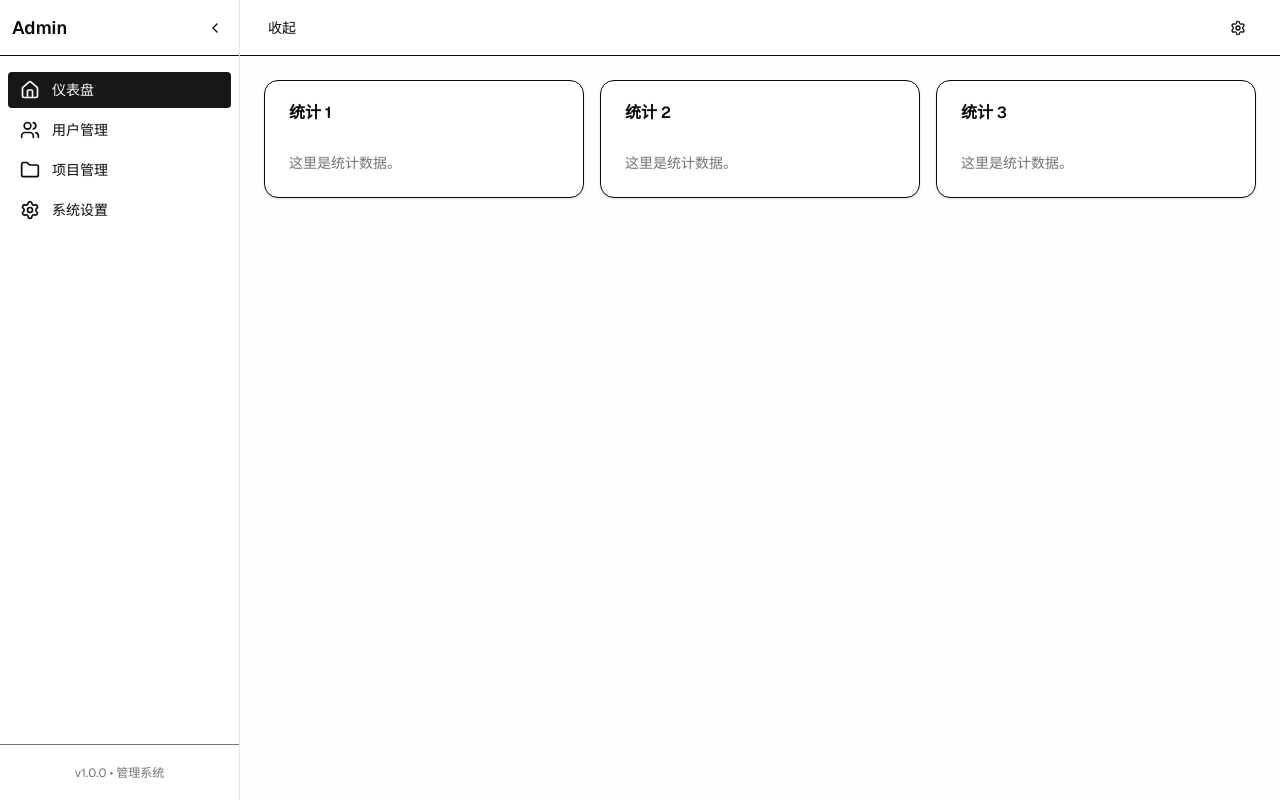
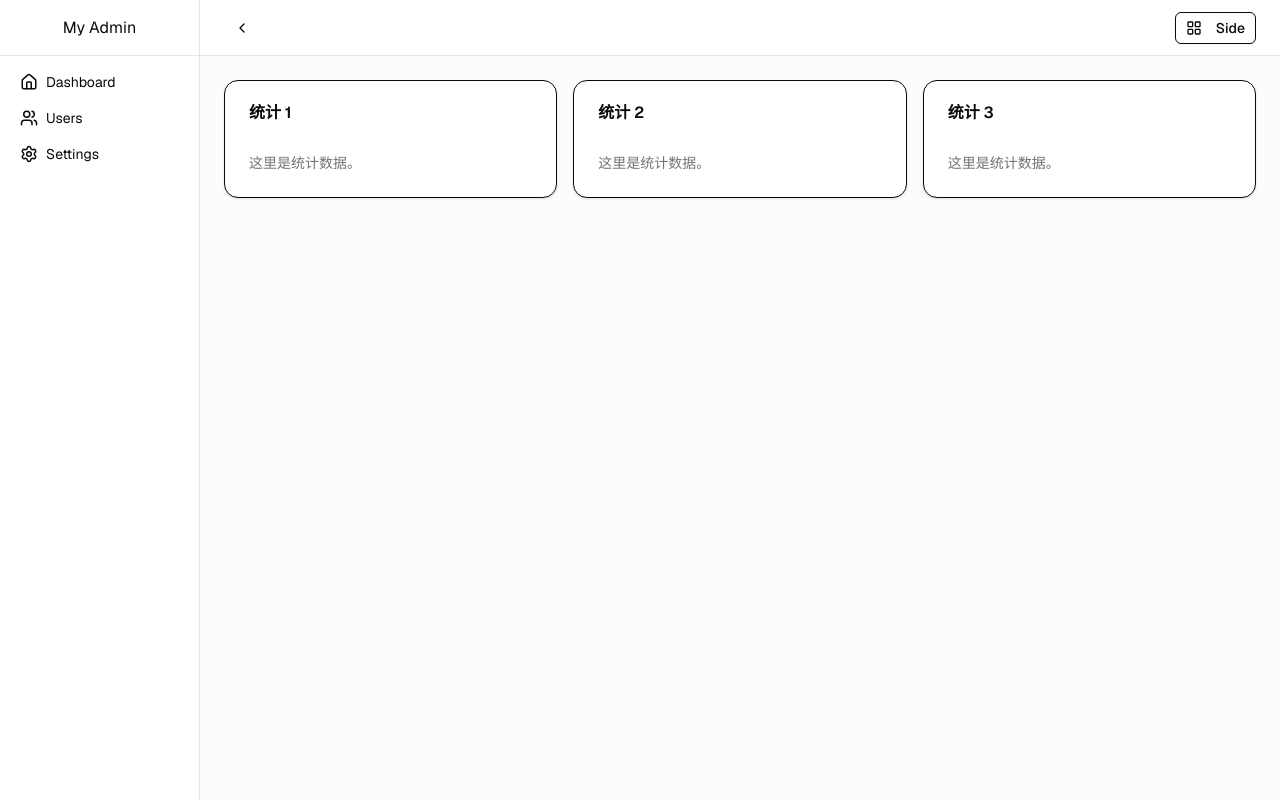
Before and after one commit to 3786329149/monorepo-next, a Next.js app in the folder apps/admin/: page / in a window 1280 px wide. Built offline with nearby package versions, Linux system fonts and the light colour scheme.

Commit message:
feat: 完善三种布局切换

```diff
--- a/apps/admin/app/(dashboard)/layout.tsx
+++ b/apps/admin/app/(dashboard)/layout.tsx
@@ -1,23 +1,25 @@
 "use client";
 
-import { useLayoutStore } from "#/store/useLayoutStore";
-import LayoutSide from "#/components/layout/layout-side";
-import LayoutTop from "#/components/layout/layout-top";
-import LayoutMix from "#/components/layout/layout-mix";
+// import { useLayoutStore } from "#/store/useLayoutStore";
+// import LayoutSide from "#/components/layout/layout-side";
+// import LayoutTop from "#/components/layout/layout-top";
+// import LayoutMix from "#/components/layout/layout-mix";
+import Layout from "#/components/layout/layout";
 
 export default function DashboardLayout({
   children,
 }: {
   children: React.ReactNode;
 }) {
-  const layout = useLayoutStore((s) => s.layout);
+  return <Layout>{children}</Layout>;
+  // const layout = useLayoutStore((s) => s.layout);
 
-  switch (layout) {
-    case "top":
-      return <LayoutTop>{children}</LayoutTop>;
-    case "mix":
-      return <LayoutMix>{children}</LayoutMix>;
-    default:
-      return <LayoutSide>{children}</LayoutSide>;
-  }
+  // switch (layout) {
+  //   case "top":
+  //     return <LayoutTop>{children}</LayoutTop>;
+  //   case "mix":
+  //     return <LayoutMix>{children}</LayoutMix>;
+  //   default:
+  //     return <LayoutSide>{children}</LayoutSide>;
+  // }
 }
--- a/apps/admin/components/Sidebar.tsx
+++ b/apps/admin/components/Sidebar.tsx
@@ -1,119 +1,87 @@
 "use client";
 
+import { useLayoutStore } from "#/store/useLayoutStore";
+import { cn } from "@repo/shadcn/lib/utils";
+import { Home, Users, Settings } from "lucide-react";
 import Link from "next/link";
-import { usePathname } from "next/navigation";
-import { ChevronLeft, ChevronRight } from "lucide-react";
 
-import { menuItems } from "#/mock/menu";
-import { useLayoutStore } from "#/store/useLayoutStore";
+const HEADER_HEIGHT = 56;
+const SIDEBAR_WIDTH = 200;
+const SIDEBAR_COLLAPSED = 64;
 
-import { cn } from "@repo/shadcn/lib/utils";
-// import { ScrollArea } from "@repo/shadcn/components/ui/scroll-area";
+interface SidebarProps {
+  mix?: boolean;
+  // children?: React.ReactNode;
+}
 
-export default function Sidebar() {
-  const pathname = usePathname();
-  const { layout, collapsed, toggleCollapse } = useLayoutStore();
+export default function Sidebar({ mix }: SidebarProps) {
+  const { collapsed, mode } = useLayoutStore();
 
-  // 在 top 布局下不显示侧边栏
-  if (layout === "top") return null;
-
-  // 根据布局决定默认展开宽度（你可以自行调整）
-  const expandedWidth = layout === "mix" ? 200 : 240;
-  const collapsedWidth = 72;
-
-  // return (
-  //   <aside
-  //     className={cn(
-  //       "fixed left-0 top-0 h-full bg-background border-r border-border transition-all duration-300 shadow-sm",
-  //       collapsed ? "w-[64px]" : "w-[240px]"
-  //     )}
-  //   >
-  //     <div className="h-16 flex items-center justify-center font-bold text-xl border-b">
-  //       My Admin
-  //     </div>
-  //     <ScrollArea className="flex-1">
-  //       <nav className="p-4 space-y-1">
-  //         {menuItems.map(({ href, label, icon: Icon }) => (
-  //           <Link
-  //             key={href}
-  //             href={href}
-  //             className={cn(
-  //               "flex items-center gap-2 rounded-lg px-3 py-2 text-sm font-medium transition-colors",
-  //               pathname === href
-  //                 ? "bg-primary text-primary-foreground"
-  //                 : "hover:bg-accent hover:text-accent-foreground"
-  //             )}
-  //           >
-  //             <Icon className="h-4 w-4" />
-  //             {label}
-  //           </Link>
-  //         ))}
-  //       </nav>
-  //     </ScrollArea>
-  //   </aside>
-  // );
+  const menus = mix
+    ? [
+        {
+          key: "overview",
+          label: "Overview",
+          icon: Home,
+          href: "/dashboard/overview",
+        },
+        {
+          key: "reports",
+          label: "Reports",
+          icon: Users,
+          href: "/dashboard/reports",
+        },
+      ]
+    : [
+        {
+          key: "dashboard",
+          label: "Dashboard",
+          icon: Home,
+          href: "/dashboard",
+        },
+        { key: "users", label: "Users", icon: Users, href: "/users" },
+        {
+          key: "settings",
+          label: "Settings",
+          icon: Settings,
+          href: "/settings",
+        },
+      ];
+  const base =
+    "fixed left-0 border-r border-border bg-background overflow-hidden transition-[width] duration-300 ease-in-out";
+  const layout = mix
+    ? `top-[${HEADER_HEIGHT}px] h-[calc(100vh-${HEADER_HEIGHT}px)]`
+    : "top-0 h-screen";
+  const width = collapsed
+    ? `w-[${SIDEBAR_COLLAPSED}px]`
+    : `w-[${SIDEBAR_WIDTH}px]`;
 
   return (
-    <aside
-      aria-label="sidebar"
-      className={cn(
-        "fixed left-0 top-0 h-screen bg-background border-r border-border transition-all duration-300 flex flex-col z-40",
-        collapsed ? `w-[${collapsedWidth}px]` : `w-[${expandedWidth}px]`
+    <aside className={cn(base, layout, width)}>
+      {mode === "side" && (
+        <div className="h-[56px] flex items-center justify-center border-b border-border">
+          {collapsed ? "🌀" : "My Admin"}
+        </div>
       )}
-      style={{
-        width: collapsed ? `${collapsedWidth}px` : `${expandedWidth}px`,
-      }}
-    >
-      {/* header: logo + collapse button */}
-      <div className="flex items-center justify-between h-14 px-3 border-b">
-        {!collapsed ? (
-          <div className="text-lg font-semibold">Admin</div>
-        ) : (
-          <div className="text-lg font-semibold">A</div>
-        )}
 
-        <button
-          aria-label="toggle-collapse"
-          onClick={toggleCollapse}
-          className="p-1 rounded hover:bg-muted transition"
-        >
-          {collapsed ? (
-            <ChevronRight className="w-4 h-4" />
-          ) : (
-            <ChevronLeft className="w-4 h-4" />
-          )}
-        </button>
-      </div>
-
-      {/* nav */}
-      <nav className="flex-1 overflow-auto px-2 py-4 space-y-1">
-        {menuItems.map((item) => {
-          const active = pathname === item.href;
+      <nav className="flex flex-col p-2">
+        {menus.map((item) => {
+          const Icon = item.icon;
           return (
             <Link
-              key={item.href}
+              key={item.key}
               href={item.href}
               className={cn(
-                "flex items-center gap-3 px-3 py-2 rounded hover:bg-accent transition-colors",
-                active
-                  ? "bg-primary text-primary-foreground"
-                  : "text-foreground"
+                "flex items-center rounded-md px-3 py-2 text-sm hover:bg-muted transition-all",
+                collapsed ? "justify-center" : "gap-2"
               )}
-              style={{
-                justifyContent: collapsed ? "center" : "flex-start",
-              }}
             >
-              <item.icon className="w-5 h-5 flex-shrink-0" />
-              {!collapsed && <span className="text-sm">{item.label}</span>}
+              <Icon size={18} />
+              {!collapsed && <span>{item.label}</span>}
             </Link>
           );
         })}
       </nav>
-
-      {/* footer 可放用户信息或版本 */}
-      <div className="h-14 flex items-center justify-center border-t text-xs text-muted-foreground">
-        {!collapsed ? "v1.0.0 • 管理系统" : "v1.0"}
-      </div>
     </aside>
   );
 }
--- a/apps/admin/components/Topbar.tsx
+++ b/apps/admin/components/Topbar.tsx
@@ -1,95 +1,69 @@
 "use client";
 
+import { Button } from "@repo/shadcn/components/ui/button";
+import { useLayoutStore } from "#/store/useLayoutStore";
+import { cn } from "@repo/shadcn/lib/utils";
+import { ChevronLeft, ChevronRight, LayoutGrid } from "lucide-react";
 import Link from "next/link";
-import { usePathname } from "next/navigation";
-import { useState } from "react";
-import { Menu, Settings, Moon, Sun } from "lucide-react";
 
-import { Button } from "@repo/shadcn/components/ui/button";
-import { cn } from "@repo/shadcn/lib/utils";
+interface TopbarProps {
+  variant: "side" | "top" | "mix";
+}
 
-import { menuItems } from "#/mock/menu";
-import { useLayoutStore } from "#/store/useLayoutStore";
+const menuItems = [
+  { key: "dashboard", label: "Dashboard", href: "/dashboard" },
+  { key: "users", label: "Users", href: "/users" },
+  { key: "settings", label: "Settings", href: "/settings" },
+];
 
-import SettingDrawer from "./layout/setting-drawer";
+export default function Topbar({ variant }: TopbarProps) {
+  const { collapsed, toggleCollapse, mode, setMode } = useLayoutStore();
 
-export default function Topbar() {
-  const pathname = usePathname();
-  const { layout, collapsed, setLayout, toggleCollapse } = useLayoutStore();
-
-  const [openDrawer, setOpenDrawer] = useState(false);
-
-  // 计算左侧 margin（右侧主区的偏移），只在右侧容器使用此值
-  // 这里不做样式处理，Topbar 本身占满容器宽度
   return (
     <header
       className={cn(
-        "flex items-center justify-between h-14 px-6 border-b bg-background z-30",
-        // Topbar 固定在顶部（按需）
-        "sticky top-0"
+        "h-[56px] border-b border-border bg-background flex items-center justify-between px-6 sticky top-0 z-40",
+        variant === "top" && "shadow-sm"
       )}
     >
       <div className="flex items-center gap-4">
-        {/* 布局切换快捷按钮（演示） */}
-
-        {/* 仅在 side/mix 显示 折叠控件（演示里也放出来） */}
-        {layout !== "top" && (
+        {variant === "side" && (
           <Button variant="ghost" size="icon" onClick={toggleCollapse}>
-            {collapsed ? "展开" : "收起"}
+            {collapsed ? <ChevronRight size={18} /> : <ChevronLeft size={18} />}
           </Button>
         )}
 
-        {/* <div className="flex items-center gap-2">
-          <Button
-            variant={layout === "side" ? "default" : "outline"}
-            size="sm"
-            onClick={() => setLayout("side")}
-          >
-            侧边
-          </Button>
-          <Button
-            variant={layout === "top" ? "default" : "outline"}
-            size="sm"
-            onClick={() => setLayout("top")}
-          >
-            顶部
-          </Button>
-          <Button
-            variant={layout === "mix" ? "default" : "outline"}
-            size="sm"
-            onClick={() => setLayout("mix")}
-          >
-            混合
-          </Button>
-
-        </div> */}
-
-        {/* 如果是 top 或 mix，显示顶部主导航 */}
-        {layout !== "side" && (
-          <nav className="flex items-center gap-4 ml-6">
-            {menuItems.map((m) => (
-              <Link
-                key={m.href}
-                href={m.href}
-                className={cn(
-                  "text-sm font-medium hover:text-primary transition-colors",
-                  pathname === m.href ? "text-primary" : "text-foreground"
-                )}
-              >
-                {m.label}
-              </Link>
-            ))}
-          </nav>
+        {variant !== "side" && (
+          <>
+            <span>🌀</span> <span>My Admin</span>
+            <nav className="flex items-center gap-4">
+              {menuItems.map((item) => (
+                <Link
+                  key={item.key}
+                  href={item.href}
+                  className="text-sm font-medium text-muted-foreground hover:text-foreground transition-colors"
+                >
+                  {item.label}
+                </Link>
+              ))}
+            </nav>
+          </>
         )}
       </div>
 
-      <div className="flex items-center gap-3">
-        <Button variant="ghost" size="icon" onClick={() => setOpenDrawer(true)}>
-          <Settings className="h-5 w-5" />
+      <div className="flex items-center gap-2">
+        {/* 布局切换按钮 */}
+        <Button
+          variant="outline"
+          size="sm"
+          onClick={() =>
+            setMode(mode === "side" ? "top" : mode === "top" ? "mix" : "side")
+          }
+        >
+          <LayoutGrid size={16} className="mr-2" />
+          {mode === "side" ? "Side" : mode === "top" ? "Top" : "Mix"}
         </Button>
       </div>
-
-      <SettingDrawer open={openDrawer} onOpenChange={setOpenDrawer} />
     </header>
   );
 }
--- a/apps/admin/components/layout/layout-side.tsx
+++ b/apps/admin/components/layout/layout-side.tsx
@@ -1,32 +1,73 @@
 "use client";
 
+import { useLayoutStore } from "#/store/useLayoutStore";
 import { cn } from "@repo/shadcn/lib/utils";
+import { Home, Users, Settings } from "lucide-react";
+import Link from "next/link";
 
-import { useLayoutStore } from "#/store/useLayoutStore";
-import Sidebar from "../Sidebar";
-import Topbar from "../Topbar";
+interface SidebarProps {
+  mix?: boolean;
+}
 
-export default function LayoutSide({
-  children,
-}: {
-  children: React.ReactNode;
-}) {
+export default function Sidebar({ mix }: SidebarProps) {
   const { collapsed } = useLayoutStore();
-  const expandedWidth = 240;
-  const collapsedWidth = 72;
 
-  const leftMargin = collapsed ? collapsedWidth : expandedWidth;
+  const menus = mix
+    ? [
+        {
+          key: "overview",
+          label: "Overview",
+          icon: Home,
+          href: "/dashboard/overview",
+        },
+        {
+          key: "reports",
+          label: "Reports",
+          icon: Users,
+          href: "/dashboard/reports",
+        },
+      ]
+    : [
+        {
+          key: "dashboard",
+          label: "Dashboard",
+          icon: Home,
+          href: "/dashboard",
+        },
+        { key: "users", label: "Users", icon: Users, href: "/users" },
+        {
+          key: "settings",
+          label: "Settings",
+          icon: Settings,
+          href: "/settings",
+        },
+      ];
 
   return (
-    <div className="flex h-screen bg-muted/10">
-      <Sidebar />
-      <div
-        className={cn("flex-1 flex flex-col transition-all duration-300")}
-        style={{ marginLeft: `${leftMargin}px` }}
-      >
-        <Topbar />
-        <main className="flex-1 overflow-auto p-6">{children}</main>
-      </div>
-    </div>
+    <aside
+      className={cn(
+        "fixed left-0 top-[56px] h-[calc(100vh-56px)] border-r border-border bg-background transition-all duration-300 overflow-y-auto",
+        collapsed ? "w-[64px]" : "w-[200px]"
+      )}
+    >
+      <nav className="flex flex-col p-2">
+        {menus.map((item) => {
+          const Icon = item.icon;
+          return (
+            <Link
+              key={item.key}
+              href={item.href}
+              className={cn(
+                "flex items-center rounded-md px-3 py-2 text-sm hover:bg-muted transition-all",
+                collapsed ? "justify-center" : "gap-2"
+              )}
+            >
+              <Icon size={18} />
+              {!collapsed && <span>{item.label}</span>}
+            </Link>
+          );
+        })}
+      </nav>
+    </aside>
   );
 }
--- a/apps/admin/components/layout/layout-switcher.tsx
+++ /dev/null
@@ -1,31 +0,0 @@
-"use client";
-
-import { useLayoutStore } from "#/store/useLayoutStore";
-import { Button } from "@repo/shadcn/components/ui/button";
-
-export default function LayoutSwitcher() {
-  const { layout, setLayout } = useLayoutStore();
-
-  return (
-    <div className="flex gap-2">
-      <Button
-        variant={layout === "side" ? "default" : "outline"}
-        onClick={() => setLayout("side")}
-      >
-        侧边
-      </Button>
-      <Button
-        variant={layout === "top" ? "default" : "outline"}
-        onClick={() => setLayout("top")}
-      >
-        顶部
-      </Button>
-      <Button
-        variant={layout === "mix" ? "default" : "outline"}
-        onClick={() => setLayout("mix")}
-      >
-        混合
-      </Button>
-    </div>
-  );
-}
--- /dev/null
+++ b/apps/admin/components/layout/layout.tsx
@@ -0,0 +1,55 @@
+"use client";
+
+import { useLayoutStore } from "#/store/useLayoutStore";
+import Sidebar from "../Sidebar";
+import Topbar from "../Topbar";
+import { cn } from "@repo/shadcn/lib/utils";
+
+export default function Layout({ children }: { children: React.ReactNode }) {
+  const { mode, collapsed } = useLayoutStore();
+
+  // 🧭 三种布局结构
+  if (mode === "top") {
+    return (
+      <div className="flex flex-col h-screen">
+        <Topbar variant="top" />
+        <main className="flex-1 overflow-auto bg-muted/30 p-6">{children}</main>
+      </div>
+    );
+  }
+
+  if (mode === "mix") {
+    return (
+      <div className="flex flex-col h-screen">
+        <Topbar variant="mix" />
+        <div className="flex flex-1 overflow-hidden">
+          <Sidebar mix />
+          <main
+            className={cn(
+              "flex-1 overflow-auto bg-muted/30 p-6 transition-all duration-300",
+              collapsed ? "ml-[64px]" : "ml-[200px]"
+            )}
+          >
+            {children}
+          </main>
+        </div>
+      </div>
+    );
+  }
+
+  // 默认 side
+  return (
+    <div className="flex h-screen">
+      <Sidebar />
+      <div
+        className={cn(
+          "flex flex-col flex-1 transition-all duration-300",
+          collapsed ? "ml-[64px]" : "ml-[200px]"
+        )}
+      >
+        <Topbar variant="side" />
+        <main className="flex-1 overflow-auto bg-muted/30 p-6">{children}</main>
+      </div>
+    </div>
+  );
+}
--- a/apps/admin/store/useLayoutStore.ts
+++ b/apps/admin/store/useLayoutStore.ts
@@ -1,36 +1,26 @@
 import { create } from "zustand";
 import { persist } from "zustand/middleware";
 
-export type LayoutType = "side" | "top" | "mix";
+export type LayoutMode = "side" | "top" | "mix";
 
 interface LayoutState {
-  layout: LayoutType;
+  mode: LayoutMode;
   darkMode: boolean;
-  fixedHeader: boolean;
-  fixedSidebar: boolean;
   collapsed: boolean; // 侧边栏是否收起（对 side / mix 有效）
   toggleCollapse: () => void;
-  setCollapsed: (v: boolean) => void;
-  setLayout: (layout: LayoutType) => void;
+  setMode: (mode: LayoutMode) => void;
   toggleDark: () => void;
-  toggleFixedHeader: () => void;
-  toggleFixedSidebar: () => void;
 }
 
 export const useLayoutStore = create<LayoutState>()(
   persist(
     (set) => ({
-      layout: "side",
+      mode: "side",
       collapsed: false,
       darkMode: false,
-      fixedHeader: true,
-      fixedSidebar: true,
-      setLayout: (layout) => set({ layout }),
+      setMode: (mode) => set({ mode }),
       toggleCollapse: () => set((s) => ({ collapsed: !s.collapsed })),
-      setCollapsed: (v) => set({ collapsed: v }),
       toggleDark: () => set((s) => ({ darkMode: !s.darkMode })),
-      toggleFixedHeader: () => set((s) => ({ fixedHeader: !s.fixedHeader })),
-      toggleFixedSidebar: () => set((s) => ({ fixedSidebar: !s.fixedSidebar })),
     }),
     {
       name: "layout-config",
```
Also changed, not shown: apps/admin/components/layout/README.md (added).
